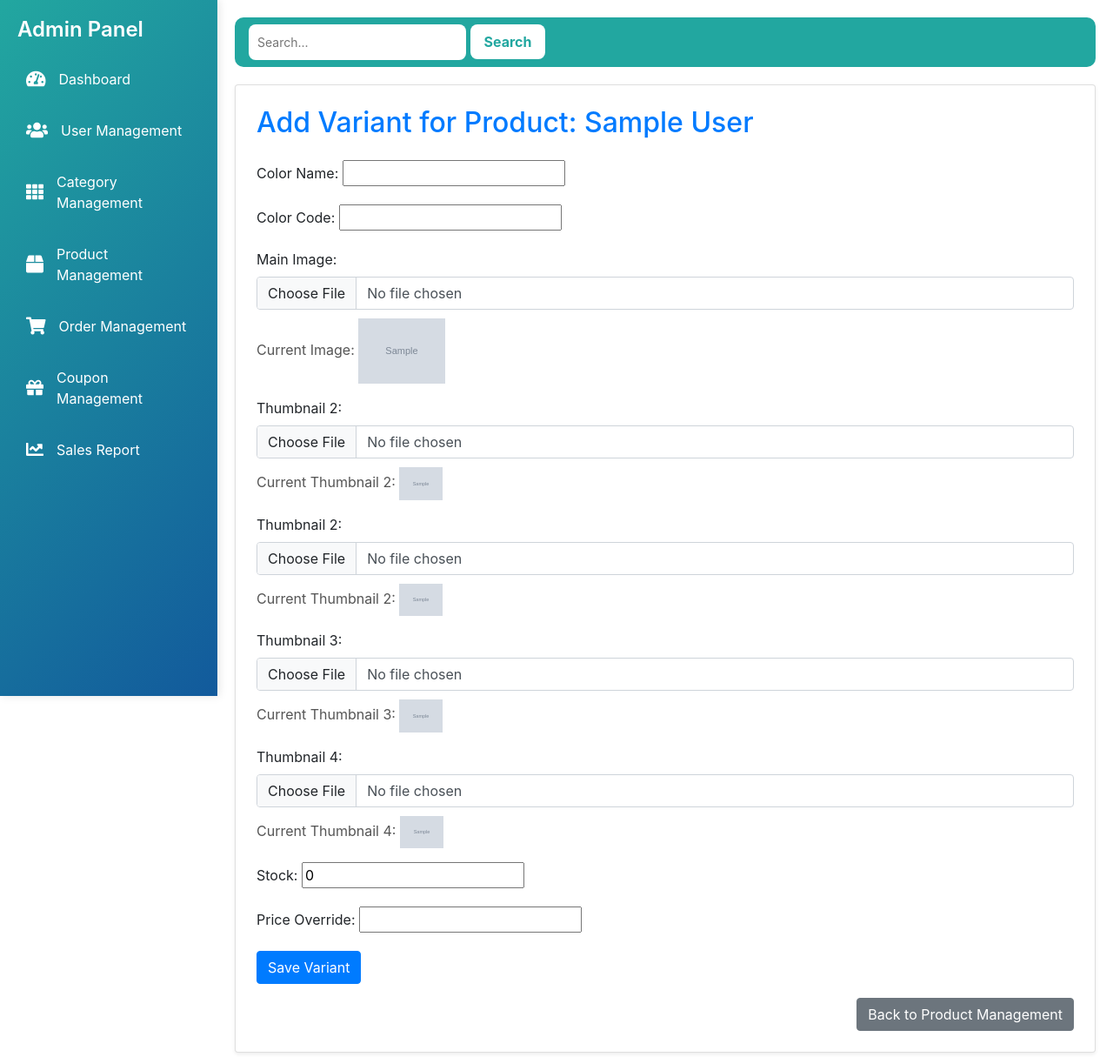
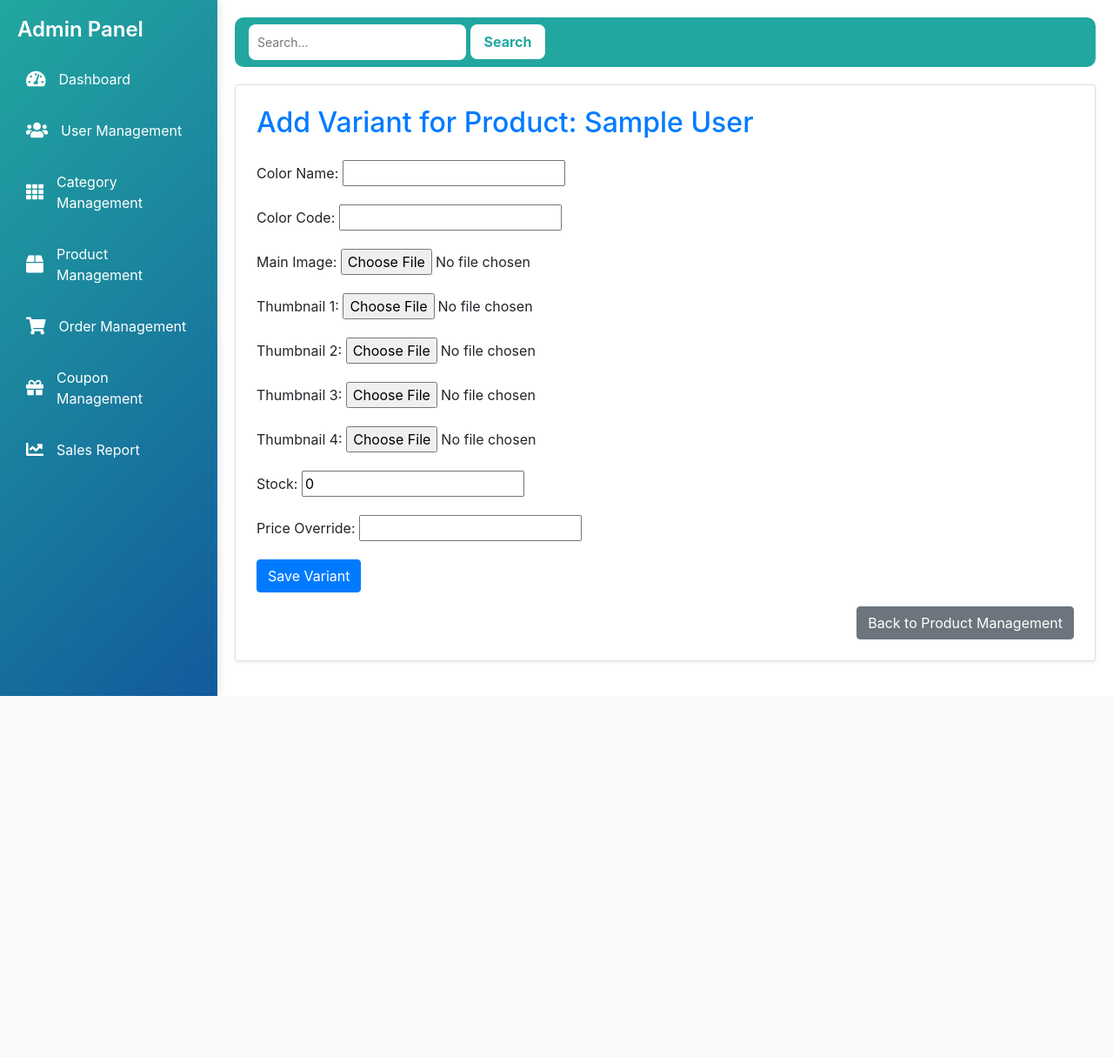
Before and after one commit to ANJU-M-VENUGOPAL/Furniclove, a Django app: template templates/add_variant.html in a window 1280 px wide. Shown: the top 1215 px of the page at 87% size. After the commit the page ends 800 px from the top, so only its background shows below. Run offline with Django 5.2, Linux system fonts and the light colour scheme; tables that the repository leaves empty hold one stand-in row (values such as "Sample post"); the template is opened without the code that fills it: values that come from a table or form of the project are taken from there, most other values are stand-ins (such as "Sample title", 1, 10 or a date in 2020); grey boxes marked "Sample" are stand-in pictures; some libraries are stand-ins or nearby versions.

Commit message:
edited variants

```diff
--- a/admin_panel/forms.py
+++ b/admin_panel/forms.py
@@ -10,7 +10,7 @@ class ProductForm(forms.ModelForm):
 class ColorVariantForm(forms.ModelForm):
     class Meta:
         model = ColorVariant
-        fields = ['color_name', 'color_code', 'main_image', 'stock', 'price_override']
+        fields = ['color_name', 'color_code', 'main_image','thumbnail_1', 'thumbnail_2', 'thumbnail_3', 'thumbnail_4', 'stock', 'price_override']
 
 
 
--- a/admin_panel/views.py
+++ b/admin_panel/views.py
@@ -389,6 +389,7 @@ def add_variant(request, product_id):
         form = ColorVariantForm()
 
     return render(request, 'add_variant.html', {'form': form, 'product': product})
+
 
 
 # edit variant
--- a/templates/add_variant.html
+++ b/templates/add_variant.html
@@ -10,58 +10,60 @@
     <form method="POST" enctype="multipart/form-data">
         {% csrf_token %}
 
+        {% if form.errors %}
+        <div class="alert alert-danger">
+            <ul>
+                {% for field in form %}
+                    {% for error in field.errors %}
+                        <li><strong>{{ field.label }}:</strong> {{ error }}</li>
+                    {% endfor %}
+                {% endfor %}
+            </ul>
+        </div>
+        {% endif %}
+
         <div class="form-group">
-                <label for="id_color_name">Color Name:</label>
+            <label>Color Name:</label>
             {{ form.color_name }}
-            </div>
-            <div class="form-group">
-                <label for="id_color_code">Color Code:</label>
-                {{ form.color_code }}
-            </div>
-            <div class="form-group">
-                <label for="image">Main Image:</label>
-                <input type="file" class="form-control" id="image" name="image">
-                {% if variant.image %}
-                    <p>Current Image: <img src="{{ variant.image.url }}" width="100"></p>
-                {% endif %}
-            </div>
-            <div class="form-group">
-                <label for="thumbnail_2">Thumbnail 2:</label>
-                <input type="file" class="form-control" id="thumbnail_2" name="thumbnail_2">
-                {% if variant.thumbnail_2 %}
-                    <p>Current Thumbnail 2: <img src="{{ variant.thumbnail_1.url }}" width="50"></p>
-                {% endif %}
         </div>
 
         <div class="form-group">
-                <label for="thumbnail_2">Thumbnail 2:</label>
-                <input type="file" class="form-control" id="thumbnail_2" name="thumbnail_2">
-                {% if variant.thumbnail_2 %}
-                    <p>Current Thumbnail 2: <img src="{{ variant.thumbnail_2.url }}" width="50"></p>
-                {% endif %}
+            <label>Color Code:</label>
+            {{ form.color_code }}
         </div>
 
         <div class="form-group">
-                <label for="thumbnail_3">Thumbnail 3:</label>
-                <input type="file" class="form-control" id="thumbnail_3" name="thumbnail_3">
-                {% if variant.thumbnail_3 %}
-                    <p>Current Thumbnail 3: <img src="{{ variant.thumbnail_3.url }}" width="50"></p>
-                {% endif %}
+            <label>Main Image:</label>
+            {{ form.main_image }}
         </div>
 
         <div class="form-group">
-                <label for="thumbnail_4">Thumbnail 4:</label>
-                <input type="file" class="form-control" id="thumbnail_4" name="thumbnail_4">
-                {% if variant.thumbnail_4 %}
-                    <p>Current Thumbnail 4: <img src="{{ variant.thumbnail_4.url }}" width="50"></p>
-                {% endif %}
+            <label>Thumbnail 1:</label>
+            {{ form.thumbnail_1 }}
         </div>
+
         <div class="form-group">
-                <label for="id_stock">Stock:</label>
+            <label>Thumbnail 2:</label>
+            {{ form.thumbnail_2 }}
+        </div>
+
+        <div class="form-group">
+            <label>Thumbnail 3:</label>
+            {{ form.thumbnail_3 }}
+        </div>
+
+        <div class="form-group">
+            <label>Thumbnail 4:</label>
+            {{ form.thumbnail_4 }}
+        </div>
+
+        <div class="form-group">
+            <label>Stock:</label>
             {{ form.stock }}
         </div>
+
         <div class="form-group">
-                <label for="id_price_override">Price Override:</label>
+            <label>Price Override:</label>
             {{ form.price_override }}
         </div>
 
@@ -72,5 +74,6 @@
         <a href="{% url 'product_management' %}" class="btn btn-secondary">Back to Product Management</a>
     </div>
 </div>
+
 <link href="https://stackpath.bootstrapcdn.com/bootstrap/4.5.2/css/bootstrap.min.css" rel="stylesheet">
 {% endblock %}
```
Also changed, not shown: media/product_images/cropped_image_ADvH8cn.jpg (added), media/variant_images/l10.jpg (added), media/variant_images/l110.jpg (added), media/variant_images/l3_77uxSv4.jpg (added), media/variant_images/l3_Zkfm3RS.jpg (added), media/variant_images/l4.jpg (added). Lines whose indentation alone changed are shown as unchanged.
